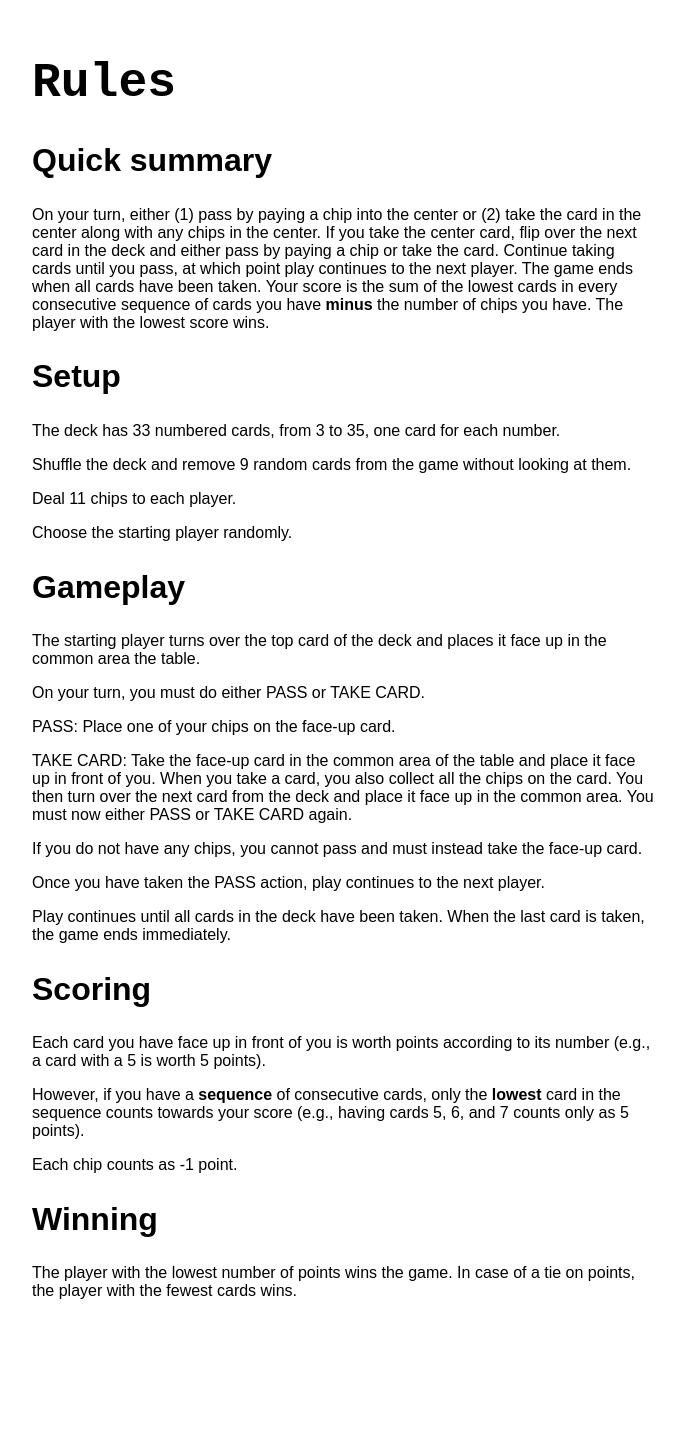
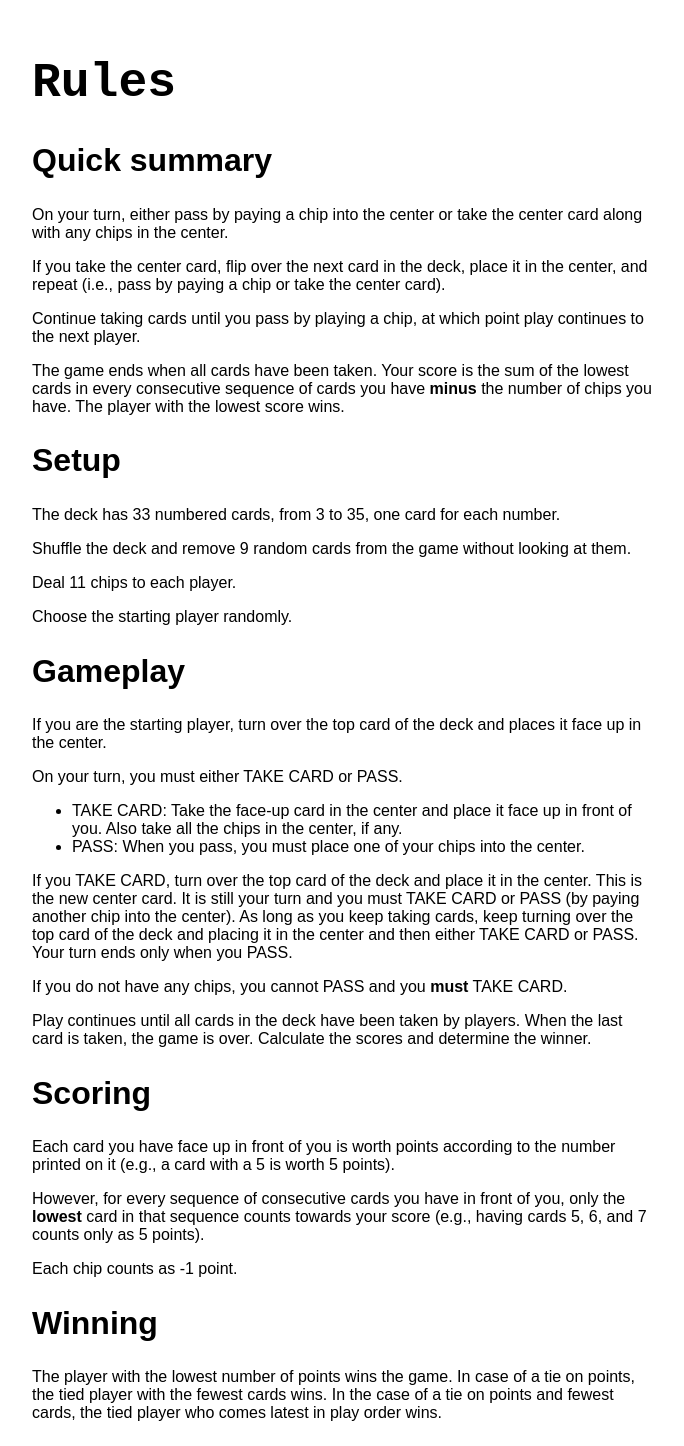
Before and after one commit to jeromematthewcelestine/no_thanks2, a Flask app: page /rules in a window 1280 px wide. Shown: the part 28-1474 px from the top of the page, without its empty margins (296-980 px from the left). Before the commit the page ends 1327 px from the top, so only its background shows below. Run offline with Flask 3, Linux system fonts and the light colour scheme.

Commit message:
Revise about, rules, and stats pages.

```diff
--- a/app.py
+++ b/app.py
@@ -7,9 +7,22 @@ from datetime import datetime
 import os, psutil
 import sys
 from MCTSPlayerOnline import MCTSPlayerOnline
+from no_thanks import NoThanksConfig
 
-mcts_player_3p = MCTSPlayerOnline(n_players = 3, thinking_time = 0.3)
-mcts_player_4p = MCTSPlayerOnline(n_players = 4, thinking_time = 0.3)
+kMinCard = 1
+kMaxCard = 5
+kNumOmitCards = 1
+kNumCoins = 2
+
+config = NoThanksConfig(
+    min_card = kMinCard,
+    max_card = kMaxCard,
+    n_omit_cards = kNumOmitCards,
+    start_coins = kNumCoins
+)
+
+mcts_player_3p = MCTSPlayerOnline(n_players = 3, thinking_time = 0.3, config = config)
+mcts_player_4p = MCTSPlayerOnline(n_players = 4, thinking_time = 0.3, config = config)
 
 if "DATABASE_URL" in os.environ:
     DATABASE_URL = os.environ['DATABASE_URL']
@@ -69,11 +82,11 @@ def record_completed_game(game_state):
 
 def initialize_game(player_name = "Bob", num_opponents = 3):
 
-    deck = list(range(3, 35+1))
+    deck = list(range(kMinCard, kMaxCard+1))
     random.shuffle(deck)
 
-    start_chips = 11
-    omit_cards = 9
+    start_chips = kNumCoins
+    omit_cards = kNumOmitCards
 
     table_chips = 0
     omitted_cards = [deck.pop() for _ in range(omit_cards)]
--- a/templates/about.html
+++ b/templates/about.html
@@ -3,6 +3,7 @@
 <head>
     <meta charset="UTF-8">
     <title>NoThanksBot - About</title>
+    <meta name="viewport" content="width=device-width, initial-scale=1">
     <script src="https://unpkg.com/react@17.0.2/umd/react.development.js"></script>
     <script src="https://unpkg.com/react-dom@17.0.2/umd/react-dom.development.js"></script>
     <script src="https://unpkg.com/babel-standalone/babel.min.js"></script>
@@ -17,8 +18,8 @@
   <p>This is a demonstration of an AI bot that plays the card game <a href="https://boardgamegeek.com/boardgame/12942/no-thanks">No Thanks!</a>.</p>
   <p>The bot uses a variant of the <a href="https://en.wikipedia.org/wiki/Monte_Carlo_tree_search">Monte Carlo tree search</a> algorithm.
     Code for the bot is available on <a href="https://github.com/jeromematthewcelestine/mcts_no_thanks">Github</a>.</p>
-  <p>Note that while the rules for No Thanks! advise players to keep their chips hidden from their opponents,
-    there is nothing stopping a player from keeping track of the number of chips each player has.
+  <p>Note that while the rules for <i>No Thanks!</i> advise players to keep their chips hidden from their opponents,
+    nothing stops a player from keeping track of other players' chip counts.
     Therefore, in this implementation, I allow the bots to observe and rely on all players' chip counts.</p>
   <script type="text/babel" src="{{ url_for('static', filename='app.js') }}"></script>
 </body>
--- a/templates/rules.html
+++ b/templates/rules.html
@@ -20,27 +20,33 @@
 
     <h1>Rules</h1>
     <h2>Quick summary</h2>
-    </p>On your turn, either (1) pass by paying a chip into the center or (2) take the card in the center along with any chips in the center. If you take the center card, flip over the next card in the deck and either pass by paying a chip or take the card. Continue taking cards until you pass, at which point play continues to the next player. The game ends when all cards have been taken. Your score is the sum of the lowest cards in every consecutive sequence of cards you have <b>minus</b> the number of chips you have. The player with the lowest score wins.</p>
+    </p>On your turn, either pass by paying a chip into the center or take the center card along with any chips in the center.</p>
+    <p>If you take the center card, flip over the next card in the deck, place it in the center, and repeat (i.e., pass by paying a chip or take the center card).</p>
+    <p>Continue taking cards until you pass by playing a chip, at which point play continues to the next player.</p>
+    <p>The game ends when all cards have been taken. Your score is the sum of the lowest cards in every consecutive sequence of cards you have <b>minus</b> the number of chips you have. The player with the lowest score wins.</p>
     <h2>Setup</h2>
     <p>The deck has 33 numbered cards, from 3 to 35, one card for each number.
     <p>Shuffle the deck and remove 9 random cards from the game without looking at them.</p>
     <p>Deal 11 chips to each player.</p>
     <p>Choose the starting player randomly.</p>
     <h2>Gameplay</h2>
-      <p>The starting player turns over the top card of the deck and places it face up in the common area the table.</p>
-      <p>On your turn, you must do either PASS or TAKE CARD.
-        <p>PASS: Place one of your chips on the face-up card.</p>
-        <p>TAKE CARD: Take the face-up card in the common area of the table and place it face up in front of you.
-          When you take a card, you also collect all the chips on the card. You then turn over the next card from the deck and place it face up in the common area. You must now either PASS or TAKE CARD again.</p>
-      <p>If you do not have any chips, you cannot pass and must instead take the face-up card.</p>
-      <p>Once you have taken the PASS action, play continues to the next player.</p>
-      <p>Play continues until all cards in the deck have been taken. When the last card is taken, the game ends immediately.</p>
+      <p>If you are the starting player, turn over the top card of the deck and places it face up in the center.</p>
+      <p>On your turn, you must either TAKE CARD or PASS.</p>
+      <ul>
+        <li>TAKE CARD: Take the face-up card in the center and place it face up in front of you. Also take all the chips in the center, if any.</li>
+        <li>PASS: When you pass, you must place one of your chips into the center.</li>
+      </ul>
+      <p>If you TAKE CARD, turn over the top card of the deck and place it in the center. This is the new center card. It is still your turn and you must TAKE CARD or PASS (by paying another chip into the center). As long as you keep taking cards, keep turning over the top card of the deck and placing it in the center and then either TAKE CARD or PASS. Your turn ends only when you PASS. </p>
+
+
+      <p>If you do not have any chips, you cannot PASS and you <b>must</b> TAKE CARD.</p>
+      <p>Play continues until all cards in the deck have been taken by players. When the last card is taken, the game is over. Calculate the scores and determine the winner.</p>
       <h2>Scoring</h2>
-      <p>Each card you have face up in front of you is worth points according to its number (e.g., a card with a 5 is worth 5 points).</p>
-      <p>However, if you have a <b>sequence</b> of consecutive cards, only the <b>lowest</b> card in the sequence counts towards your score (e.g., having cards 5, 6, and 7 counts only as 5 points).</p>
+      <p>Each card you have face up in front of you is worth points according to the number printed on it (e.g., a card with a 5 is worth 5 points).</p>
+      <p>However, for every sequence of consecutive cards you have in front of you, only the <b>lowest</b> card in that sequence counts towards your score (e.g., having cards 5, 6, and 7 counts only as 5 points).</p>
       <p>Each chip counts as -1 point.</p>
       <h2>Winning</h2>
-      <p>The player with the lowest number of points wins the game. In case of a tie on points, the player with the fewest cards wins.</p>
+      <p>The player with the lowest number of points wins the game. In case of a tie on points, the tied player with the fewest cards wins. In the case of a tie on points and fewest cards, the tied player who comes latest in play order wins.</p>
     </div>
     </div>
 
```
Also changed, not shown: templates/stats.html (+24 -11 lines), 1 other file.
